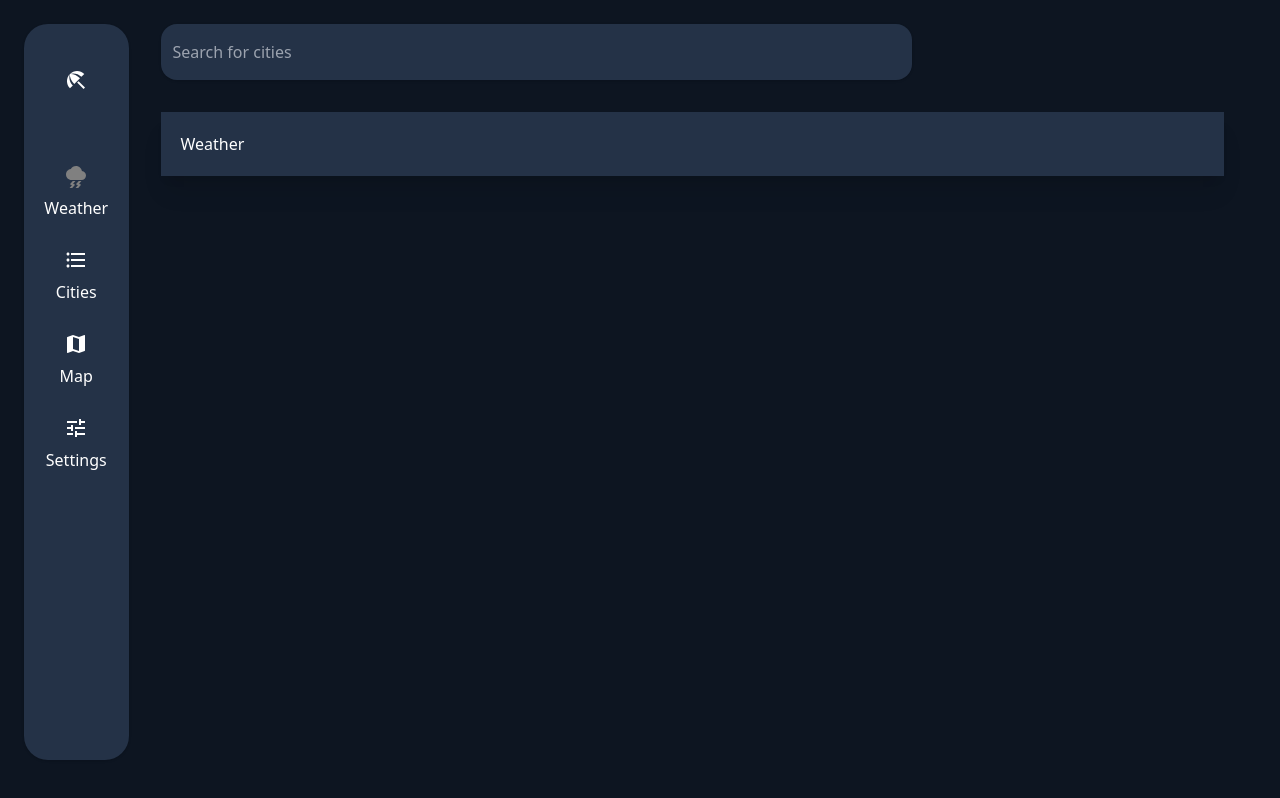
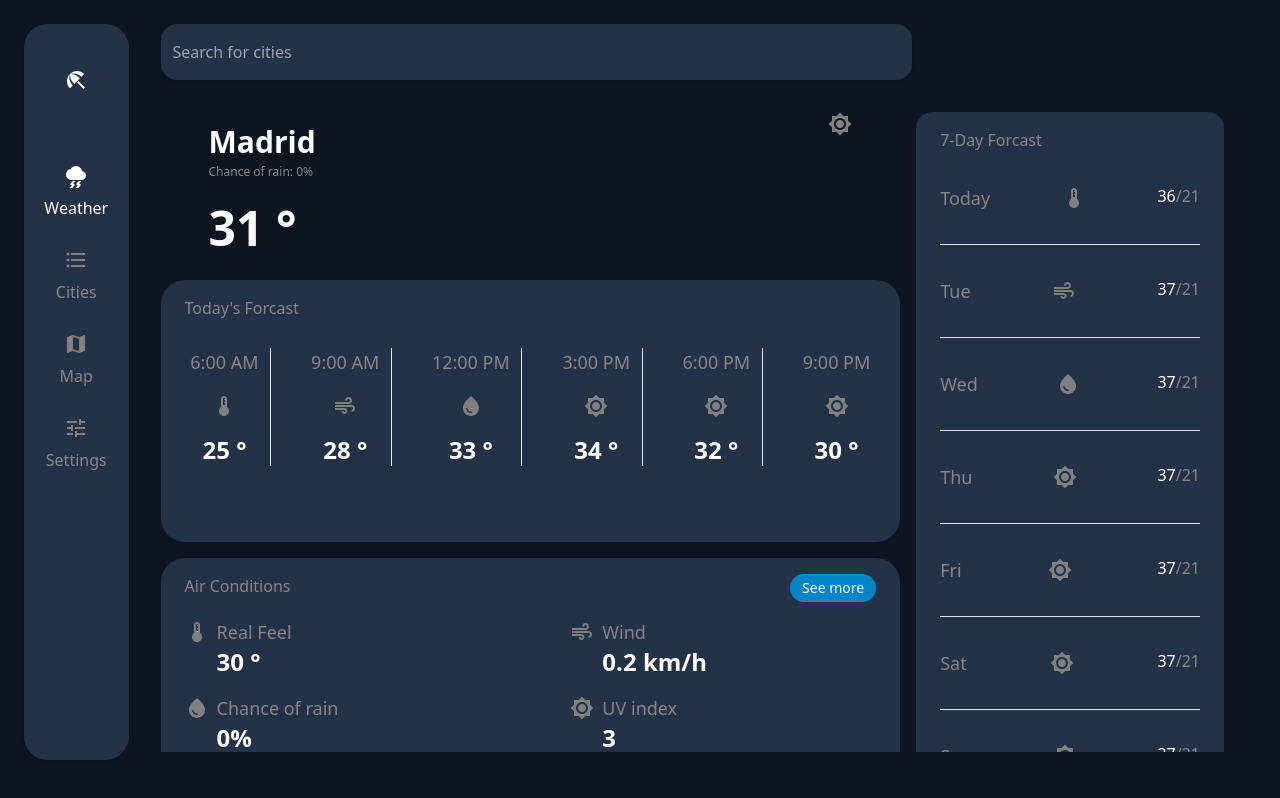
Before and after one commit to HunzalaMalik/weather-app, a React (Vite) app: page / in a window 1280 px wide. Built offline with nearby package versions, Linux system fonts and the light colour scheme; no server answers.

Commit message:
Weather Page:
* Create Multiple components UI
* Create widgets
* Create todays forcast component
* Create Air condition component
* Create 7 day forcast component
* Integrate Axios and weather api

```diff
--- a/package.json
+++ b/package.json
@@ -20,6 +20,7 @@
     "@mui/material": "^5.14.6",
     "@mui/styled-engine-sc": "^5.12.0",
     "@reduxjs/toolkit": "^1.8.1",
+    "axios": "^1.4.0",
     "react": "^18.2.0",
     "react-dom": "^18.2.0",
     "react-redux": "^8.0.1",
@@ -43,10 +44,14 @@
     "postcss": "^8.4.28",
     "prettier": "^2.7.1",
     "prettier-config-nick": "^1.0.2",
+
     "tailwindcss": "^3.3.3",
     "typescript": "^5.0.2",
     "vite": "^4.0.0",
     "vitest": "^0.30.1"
+  },
+  "overrides": {
+    "react-error-overlay": "^6.0.9"
   },
   "eslintConfig": {
     "extends": [
--- /dev/null
+++ b/src/api/CurrentWeatherAPI.ts
@@ -0,0 +1,19 @@
+import API from "./axios"
+
+const getCurrentWeather = async (lat: number, long: number) => {
+  try {
+    const currentWeather = await API.get(
+      `https://api.openweathermap.org/data/2.5/weather/?lat=${lat}&lon=${long}&units=metric&APPID=${
+        import.meta.env.VITE_OW_API_KEY
+      }`,
+    )
+
+    return currentWeather.data
+  } catch (e) {
+    console.log("Current Weather not found", e)
+    return []
+  }
+  // setLoading(false)
+}
+
+export default getCurrentWeather
--- /dev/null
+++ b/src/api/axios.ts
@@ -0,0 +1,5 @@
+import axios from "axios"
+
+export default axios.create({
+  baseURL: `http://localhost:5173`,
+})
--- a/src/features/common/MainCard.tsx
+++ /dev/null
@@ -1,15 +0,0 @@
-import React, { ReactNode } from "react"
-
-interface Iprops {
-  children: ReactNode
-}
-
-const MainCard: React.FC<Iprops> = ({ children }) => {
-  return (
-    <div className="max-w-7xl p-5 bg-component shadow-xl ">
-      <div>{children}</div>
-    </div>
-  )
-}
-
-export default MainCard
--- a/src/features/common/sidebar/Sidebar.tsx
+++ b/src/features/common/sidebar/Sidebar.tsx
@@ -23,7 +23,7 @@ const Sidebar: React.FC<Iprops> = ({ children }) => {
               to=""
               icon={<BeachAccessIcon style={{ color: "white" }} />}
               label=""
-              labelColor="white"
+              labelColor="primary"
               onSelect={() => setSelected("")}
             />
           </div>
@@ -33,11 +33,11 @@ const Sidebar: React.FC<Iprops> = ({ children }) => {
                 to="/"
                 icon={
                   <ThunderstormIcon
-                    style={{ color: selected === "" ? "gray" : "white" }}
+                    style={{ color: selected === "" ? "white" : "gray" }}
                   />
                 }
                 label="Weather"
-                labelColor={selected === "" ? "gray" : "white"}
+                labelColor={selected === "" ? "primary" : "secondary"}
                 onSelect={() => setSelected("")}
               />
             </li>
@@ -46,40 +46,44 @@ const Sidebar: React.FC<Iprops> = ({ children }) => {
                 to="/cities"
                 icon={
                   <FormatListBulletedIcon
-                    style={{ color: selected === "Cities" ? "gray" : "white" }}
+                    style={{
+                      color: selected === "Cities" ? "white" : "gray",
+                    }}
                   />
                 }
                 label="Cities"
-                labelColor={selected === "Cities" ? "gray" : "white"}
+                labelColor={selected === "Cities" ? "primary" : "secondary"}
                 onSelect={() => setSelected("Cities")}
               />
             </li>
             <li>
               <SidebarItem
-                to="/map"
+                to="/cities"
                 icon={
                   <MapIcon
-                    style={{ color: selected === "Map" ? "gray" : "white" }}
+                    style={{
+                      color: selected === "Map" ? "white" : "gray",
+                    }}
                   />
                 }
                 label="Map"
-                labelColor={selected === "Map" ? "gray" : "white"}
+                labelColor={selected === "Map" ? "primary" : "secondary"}
                 onSelect={() => setSelected("Map")}
               />
             </li>
 
             <li>
               <SidebarItem
-                to="/settings"
+                to="/cities"
                 icon={
                   <TuneIcon
                     style={{
-                      color: selected === "Settings" ? "gray" : "white",
+                      color: selected === "Settings" ? "white" : "gray",
                     }}
                   />
                 }
                 label="Settings"
-                labelColor={selected === "Settings" ? "gray" : "white"}
+                labelColor={selected === "Settings" ? "primary" : "secondary"}
                 onSelect={() => setSelected("Settings")}
               />
             </li>
@@ -87,10 +91,12 @@ const Sidebar: React.FC<Iprops> = ({ children }) => {
         </div>
       </div>
 
-      <div className="flex flex-col w-full">
+      <div className="flex flex-col w-full ">
         <SearchField />
 
-        <main className="flex-grow m-8">{children}</main>
+        <main className="grid grid-cols-10 gap-4 mx-8 mt-8 overflow-y-auto h-[calc(100vh-10rem)]">
+          {children}
+        </main>
       </div>
     </div>
   )
--- a/src/features/common/sidebar/SidebarItem.tsx
+++ b/src/features/common/sidebar/SidebarItem.tsx
@@ -22,7 +22,7 @@ const SidebarItem: React.FC<Iprops> = ({
       onClick={onSelect}
     >
       {icon}
-      <span className={`text-${labelColor}-400 text-base mt-2`}>{label}</span>
+      <span className={`text-${labelColor} text-base mt-2`}>{label}</span>
     </Link>
   )
 }
--- /dev/null
+++ b/src/features/weather/AirCondition.tsx
@@ -0,0 +1,56 @@
+import React from "react"
+import DeviceThermostatIcon from "@mui/icons-material/DeviceThermostat"
+import AirIcon from "@mui/icons-material/Air"
+import WaterDropIcon from "@mui/icons-material/WaterDrop"
+import Brightness7Icon from "@mui/icons-material/Brightness7"
+
+const AirCondition: React.FC = () => {
+  const OBJECTS = [
+    {
+      title: "Real Feel",
+      text: "30 °",
+      icon: <DeviceThermostatIcon style={{ color: "gray" }} />,
+    },
+    {
+      title: "Wind",
+      text: "0.2 km/h",
+      icon: <AirIcon style={{ color: "gray" }} />,
+    },
+    {
+      title: "Chance of rain",
+      text: "0%",
+      icon: <WaterDropIcon style={{ color: "gray" }} />,
+    },
+    {
+      title: "UV index",
+      text: "3",
+      icon: <Brightness7Icon style={{ color: "gray" }} />,
+    },
+  ]
+
+  return (
+    <div className="bg-component rounded-3xl px-6 py-4 space-y-4">
+      <div className="flex justify-between">
+        <span className="text-secondary">Air Conditions</span>
+        <button className="bg-sky-600 text-sm text-white px-3 py-1 rounded-3xl">
+          See more
+        </button>
+      </div>
+      <div className="grid grid-cols-2 gap-y-4 gap-x-20">
+        {OBJECTS.map((obj, index) => (
+          <div key={index} className="flex">
+            <div>{obj.icon}</div>
+            <div className="flex flex-col ml-2">
+              <span className="text-secondary text-lg">{obj.title}</span>
+              <span className="text-primary text-2xl font-bold">
+                {obj.text}
+              </span>
+            </div>
+          </div>
+        ))}
+      </div>
+    </div>
+  )
+}
+
+export default AirCondition
--- /dev/null
+++ b/src/features/weather/DailyForcast.tsx
@@ -0,0 +1,63 @@
+import React from "react"
+import DeviceThermostatIcon from "@mui/icons-material/DeviceThermostat"
+import AirIcon from "@mui/icons-material/Air"
+import WaterDropIcon from "@mui/icons-material/WaterDrop"
+import Brightness7Icon from "@mui/icons-material/Brightness7"
+
+const DailyForcast: React.FC = () => {
+  const OBJECTS = [
+    {
+      time: "6:00 AM",
+      text: "25 °",
+      icon: <DeviceThermostatIcon style={{ color: "gray" }} />,
+    },
+    {
+      time: "9:00 AM",
+      text: "28 °",
+      icon: <AirIcon style={{ color: "gray" }} />,
+    },
+    {
+      time: "12:00 PM",
+      text: "33 °",
+      icon: <WaterDropIcon style={{ color: "gray" }} />,
+    },
+    {
+      time: "3:00 PM",
+      text: "34 °",
+      icon: <Brightness7Icon style={{ color: "gray" }} />,
+    },
+    {
+      time: "6:00 PM",
+      text: "32 °",
+      icon: <Brightness7Icon style={{ color: "gray" }} />,
+    },
+    {
+      time: "9:00 PM",
+      text: "30 °",
+      icon: <Brightness7Icon style={{ color: "gray" }} />,
+    },
+  ]
+  return (
+    <div className="bg-component rounded-3xl px-6 py-4 space-y-4">
+      <span className="text-secondary">Today's Forcast</span>
+
+      <div className="flex justify-around py-3">
+        {OBJECTS.map((obj, index) => (
+          <div
+            key={index}
+            className={`flex flex-col items-center space-y-4  ${
+              index === 0 ? "" : "border-l pl-10"
+            }`}
+          >
+            <span className="text-secondary text-lg">{obj.time}</span>
+            <div>{obj.icon}</div>
+
+            <span className="text-primary text-2xl font-bold">{obj.text}</span>
+          </div>
+        ))}
+      </div>
+    </div>
+  )
+}
+
+export default DailyForcast
--- a/src/features/weather/Weather.tsx
+++ b/src/features/weather/Weather.tsx
@@ -1,13 +1,39 @@
-import React from "react"
-import MainCard from "../common/MainCard"
+import React, { useEffect, useState } from "react"
+import Widgets from "./Widgets"
+import DailyForcast from "./DailyForcast"
+import AirCondition from "./AirCondition"
+import WeeklyForcast from "./WeeklyForcast"
+import getCurrentWeather from "../../api/CurrentWeatherAPI"
 
 interface Iprops {}
 
 const Weather: React.FC<Iprops> = ({}) => {
+  const [lat, setLat] = useState<number>(0)
+  const [long, setLong] = useState<number>(0)
+  const [currentWeather, setCurrentWeather] = useState({})
+
+  useEffect(() => {
+    navigator.geolocation.getCurrentPosition(function (position) {
+      setLat(position.coords?.latitude)
+      setLong(position.coords?.longitude)
+    })
+
+    getCurrentWeather(lat, long).then((obj) => {
+      setCurrentWeather(obj)
+    })
+  }, [lat, long])
+
   return (
-    <MainCard>
-      <div className="">Weather</div>
-    </MainCard>
+    <>
+      <div className="grid gap-4 col-span-7">
+        <Widgets />
+        <DailyForcast />
+        <AirCondition />
+      </div>
+      <div className="col-span-3 bg-component rounded-2xl">
+        <WeeklyForcast />
+      </div>
+    </>
   )
 }
 
--- /dev/null
+++ b/src/features/weather/WeeklyForcast.tsx
@@ -0,0 +1,72 @@
+import React from "react"
+import DeviceThermostatIcon from "@mui/icons-material/DeviceThermostat"
+import AirIcon from "@mui/icons-material/Air"
+import WaterDropIcon from "@mui/icons-material/WaterDrop"
+import Brightness7Icon from "@mui/icons-material/Brightness7"
+
+const WeeklyForcast: React.FC = () => {
+  const OBJECTS = [
+    {
+      day: "Today",
+      date: "36/21",
+      icon: <DeviceThermostatIcon style={{ color: "gray" }} />,
+    },
+    {
+      day: "Tue",
+      date: "37/21",
+      icon: <AirIcon style={{ color: "gray" }} />,
+    },
+    {
+      day: "Wed",
+      date: "37/21",
+      icon: <WaterDropIcon style={{ color: "gray" }} />,
+    },
+    {
+      day: "Thu",
+      date: "37/21",
+      icon: <Brightness7Icon style={{ color: "gray" }} />,
+    },
+    {
+      day: "Fri",
+      date: "37/21",
+      icon: <Brightness7Icon style={{ color: "gray" }} />,
+    },
+    {
+      day: "Sat",
+      date: "37/21",
+      icon: <Brightness7Icon style={{ color: "gray" }} />,
+    },
+    {
+      day: "Sun",
+      date: "37/21",
+      icon: <Brightness7Icon style={{ color: "gray" }} />,
+    },
+  ]
+
+  return (
+    <div className="px-6 py-4">
+      <span className="text-secondary ">7-Day Forcast</span>
+      <div className="">
+        {OBJECTS.map((obj, index) => (
+          <div
+            key={index}
+            className={`flex justify-between py-8 ${
+              index === 0 ? "" : "border-t"
+            }`}
+          >
+            <span className="text-secondary text-lg">{obj.day}</span>
+            <div>{obj.icon}</div>
+            <div>
+              <span className="text-primary ">{obj.date.split("/")[0]}</span>
+              <span className="text-secondary">
+                {"/" + obj.date.split("/")[1]}
+              </span>
+            </div>
+          </div>
+        ))}
+      </div>
+    </div>
+  )
+}
+
+export default WeeklyForcast
--- /dev/null
+++ b/src/features/weather/Widgets.tsx
@@ -0,0 +1,22 @@
+import React from "react"
+import Brightness7Icon from "@mui/icons-material/Brightness7"
+
+const Widgets: React.FC = () => {
+  return (
+    <div className="rounded-3xl grid grid-cols-2 px-12">
+      <div className="flex flex-col justify-around">
+        <div className="flex flex-col justify-around space-y-1">
+          <span className="font-bold text-primary text-3xl">Madrid</span>
+          <span className="text-xs text-secondary">Chance of rain: 0%</span>
+        </div>
+        <span className="font-bold text-primary text-5xl">31 °</span>
+      </div>
+
+      <span className="">
+        <Brightness7Icon style={{ color: "gray", float: "right" }} />
+      </span>
+    </div>
+  )
+}
+
+export default Widgets
--- a/tailwind.config.js
+++ b/tailwind.config.js
@@ -6,7 +6,7 @@ const config = {
         background: "#0d1521",
         component: "#243247",
         primary: "#ffffff",
-        secondary: "#c6cacf",
+        secondary: "#878787",
       },
     },
   },
```
Also changed, not shown: 2 other files (tests, documents, lock files or other folders).
